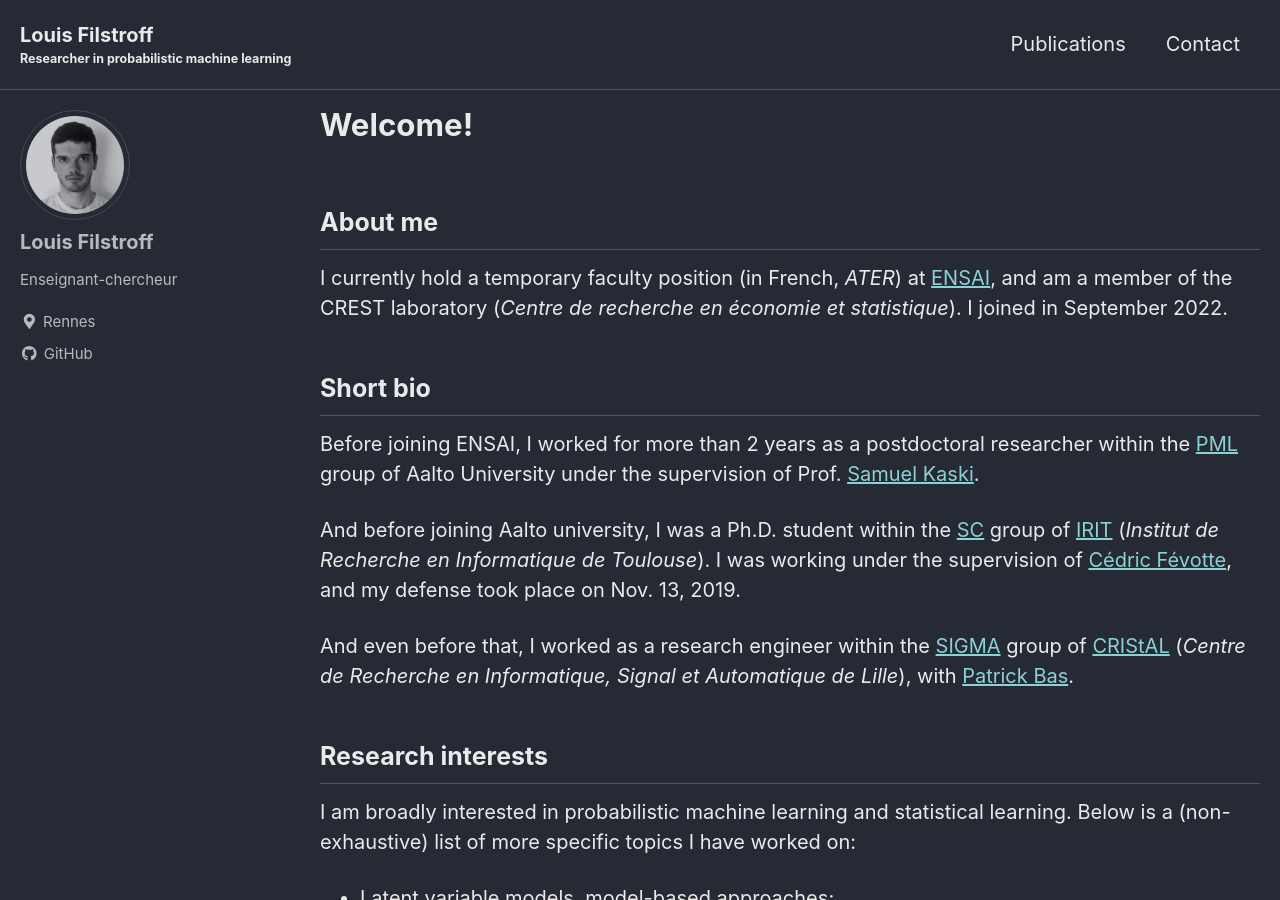
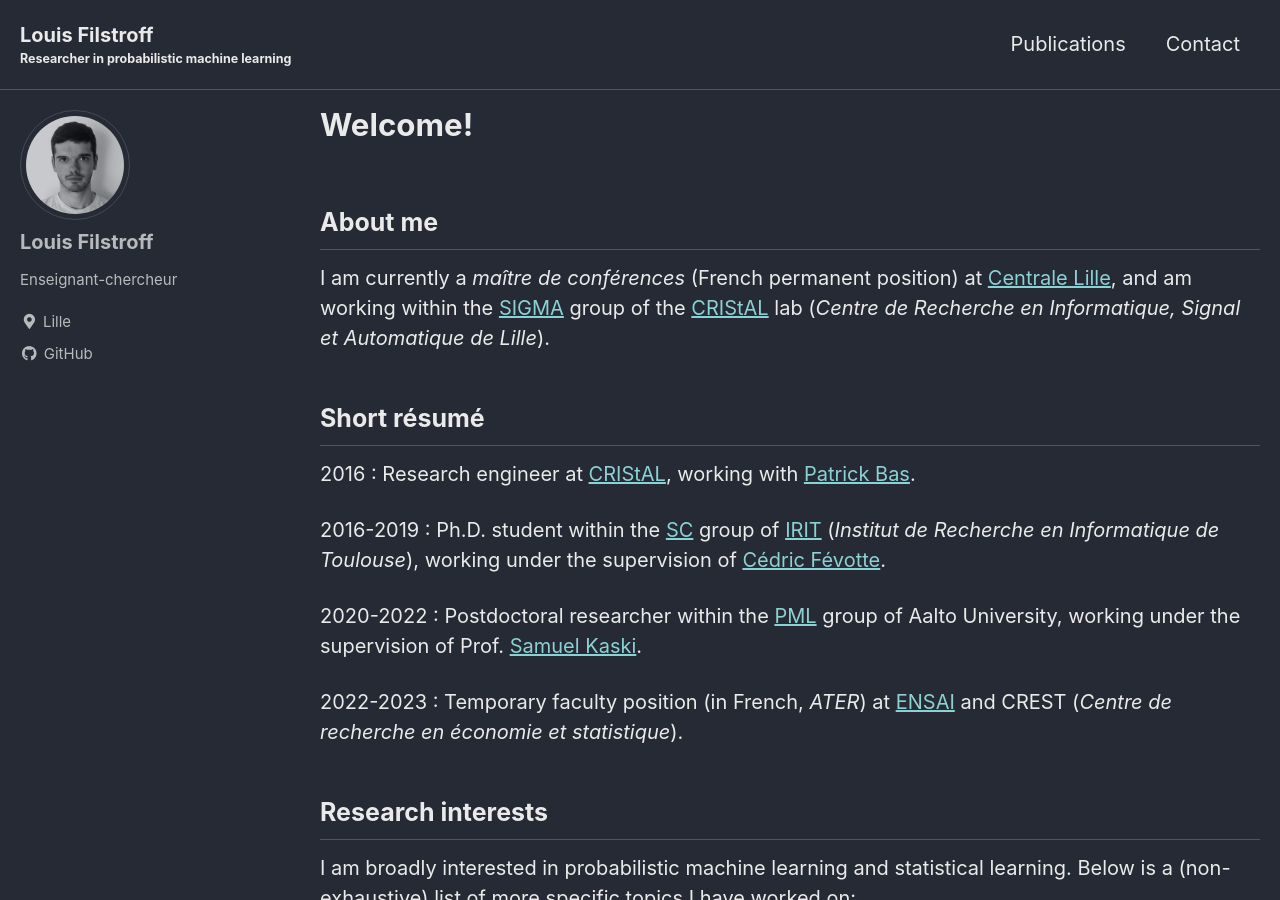
Before and after one commit to lfilstro/lfilstro.github.io, a Jekyll site: the page built from _pages/home.md, in a window 1280 px wide and 900 px high. Built offline with Jekyll 4.4.1, drawn with Linux system fonts in a browser that asks for light colours; cached includes are drawn as plain includes.

Commit message:
update Sept 2023

```diff
--- a/_config.yml
+++ b/_config.yml
@@ -97,7 +97,7 @@ author:
   name             : "Louis Filstroff"
   avatar           : "/assets/images/pp.jpg"
   bio              : "Enseignant-chercheur"
-  location         : "Rennes"
+  location         : "Lille"
   email            :
   links:
     - label: "Email"
--- a/_pages/home.md
+++ b/_pages/home.md
@@ -8,15 +8,19 @@ title: Welcome!
 
 ## About me
 
-I currently hold a temporary faculty position (in French, *ATER*) at [ENSAI](https://ensai.fr/), and am a member of the CREST laboratory (*Centre de recherche en économie et statistique*). I joined in September 2022.
+I am currently a *maître de conférences* (French permanent position) at [Centrale Lille](https://centralelille.fr/), and am working within the [SIGMA](https://www.cristal.univ-lille.fr/?rubrique27&eid=30) group of the [CRIStAL](https://www.cristal.univ-lille.fr) lab (*Centre de Recherche en Informatique, Signal et Automatique de Lille*).
 
-## Short bio
 
-Before joining ENSAI, I worked for more than 2 years as a postdoctoral researcher within the [PML](https://research.cs.aalto.fi/pml/) group of Aalto University under the supervision of Prof. [Samuel Kaski](https://people.aalto.fi/samuel.kaski).
+## Short résumé
 
-And before joining Aalto university, I was a Ph.D. student within the [SC](https://www.irit.fr/departement/signaux-images/sc/) group of [IRIT](https://www.irit.fr/) (*Institut de Recherche en Informatique de Toulouse*). I was working under the supervision of [Cédric Févotte](https://www.irit.fr/~Cedric.Fevotte), and my defense took place on Nov. 13, 2019.
+2016 : Research engineer at [CRIStAL](https://www.cristal.univ-lille.fr), working with [Patrick Bas](http://patrickbas.ec-lille.fr/Patrick_Bas_home_page/Home_Page.html).
 
-And even before that, I worked as a research engineer within the [SIGMA](https://www.cristal.univ-lille.fr/?rubrique27&eid=30) group of [CRIStAL](https://www.cristal.univ-lille.fr) (*Centre de Recherche en Informatique, Signal et Automatique de Lille*), with [Patrick Bas](http://patrickbas.ec-lille.fr/Patrick_Bas_home_page/Home_Page.html).
+2016-2019 : Ph.D. student within the [SC](https://www.irit.fr/departement/signaux-images/sc/) group of [IRIT](https://www.irit.fr/) (*Institut de Recherche en Informatique de Toulouse*), working under the supervision of [Cédric Févotte](https://www.irit.fr/~Cedric.Fevotte).
+
+2020-2022 : Postdoctoral researcher within the [PML](https://research.cs.aalto.fi/pml/) group of Aalto University, working under the supervision of Prof. [Samuel Kaski](https://people.aalto.fi/samuel.kaski).
+
+2022-2023 : Temporary faculty position (in French, *ATER*) at [ENSAI](https://ensai.fr/) and CREST (*Centre de recherche en économie et statistique*).
+
 
 ## Research interests
 
```
Also changed, not shown: _pages/contact.md (+6 -4 lines), 7 other files.
